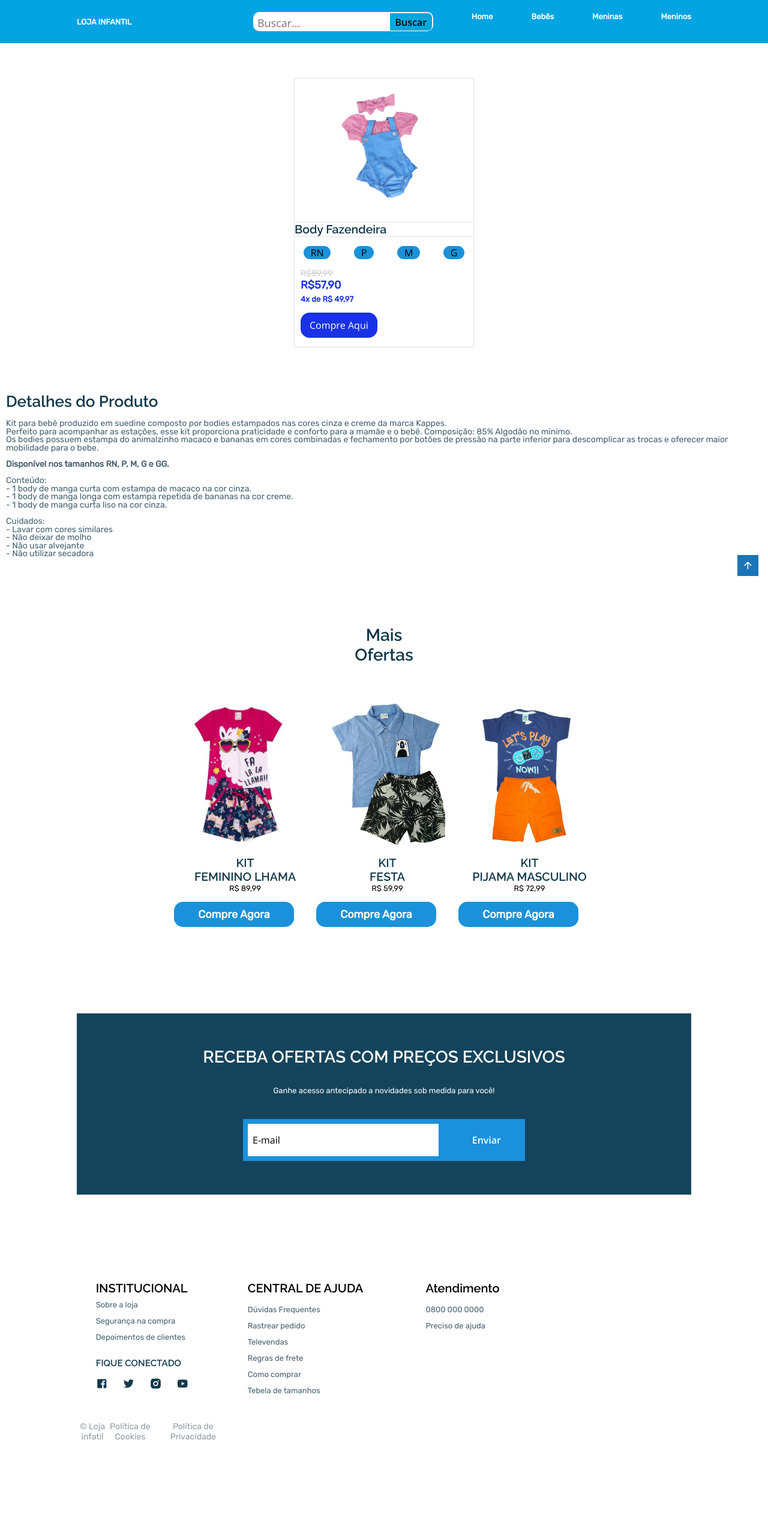
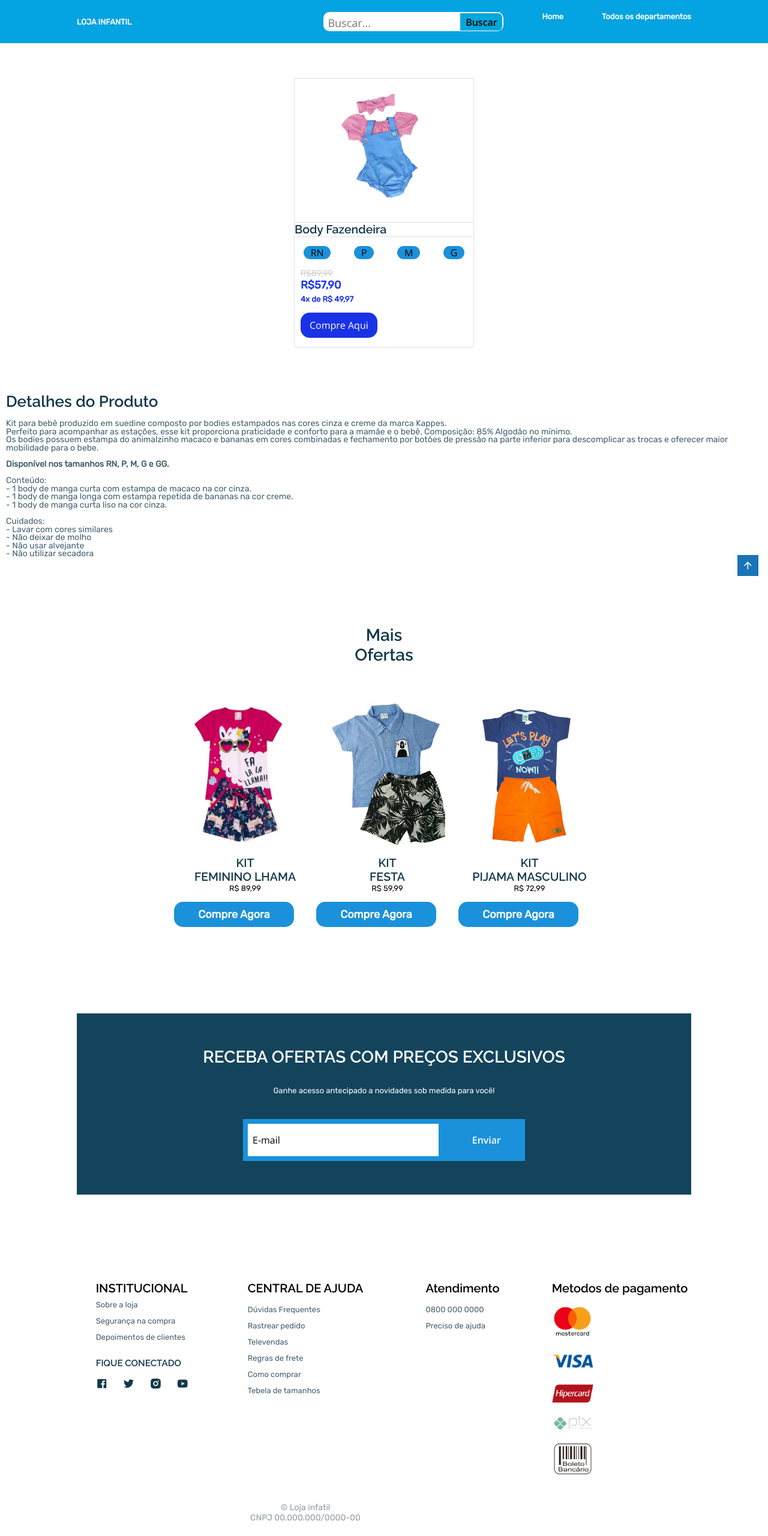
Before and after one commit to felipeholanda2077/E-commerce-LojaInfantil, a plain HTML site: page pagina.html in a window 1280 px wide. Shown: the top 2560 px of the page at 60% size. Before the commit the page ends 2435 px from the top, so only its background shows below. Drawn offline with nearby package versions, Linux system fonts and the light colour scheme.

Commit message:
Em Andamento

```diff
--- a/pagina.css
+++ b/pagina.css
@@ -703,7 +703,7 @@ input {
 }
 
 .footer__rights {
-  display: flex;
+  display: grid;
   flex-direction: column;
   row-gap: 1.5rem;
   text-align: center;
--- a/pagina.html
+++ b/pagina.html
@@ -35,13 +35,7 @@
                         <a href="index.html" class="nav__link">Home</a>
                     </li>
                     <li class="nav__item">
-                        <a href="produtos.html" class="nav__link">Bebês</a>
-                    </li>
-                    <li class="nav__item">
-                        <a href="#" class="nav__link">Meninas</a>
-                    </li>
-                    <li class="nav__item">
-                        <a href="#MENINOS" class="nav__link">Meninos</a>
+                        <a href="produtos.html" class="nav__link">Todos os departamentos</a>
                     </li>
                 </ul>
 
@@ -260,9 +254,32 @@
                             </ul>
                         </div>
 
+
+            <div class="footer__data">
+                <h3 class="footer__subtitle">Metodos de pagamento</h3>
+                <ul>
+                    <li class="footer__item">
+                        <img class="metodo" src="img/mastercard-novo-logo.png" width="69">
+                    </li>
+                    <li class="footer__item">
+                        <img class="metodo" src="img/visa-card.png" width="69">
+                    </li>
+                    <li class="footer__item">
+                        <img class="metodo" src="img/Hipercard_logo.png" width="69">
+                    </li>
+                    <li class="footer__item">
+                        <img class="metodo" src="img/Pix.png" width="69">
+                    </li>
+                    <li class="footer__item">
+                        <img class="metodo" src="img/boleto-bancario.png" width="69">
+                    </li>
+                </ul>
+            </div>
+
+
     <br>
                     <div class="footer__rights">
-                        <p class="footer__copy">&#169; Loja infatil</p>
+                        <p class="footer__copy">&#169; Loja infatil <br>CNPJ 00.000.000/0000-00</p>
                         <div class="footer__terms">
                             <a href="#" class="footer__terms-link">Política de Cookies</a>
                             <a href="#" class="footer__terms-link">Política de Privacidade</a>
--- a/styles.css
+++ b/styles.css
@@ -758,7 +758,7 @@ input {
 }
 
 .footer__rights {
-  display: flex;
+  display: grid;
   flex-direction: column;
   row-gap: 1.5rem;
   text-align: center;
```
Also changed, not shown: index.html (+24 -9 lines), produtos.html (+33 -11 lines), img/Hipercard_logo.png (added), img/Pix.png (added), img/boleto-bancario.png (added), img/mastercard-novo-logo.png (added), img/vestido-rosa.png (added), img/visa-card.png (added).
